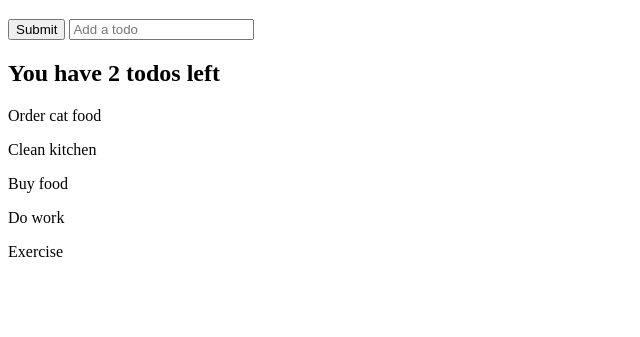
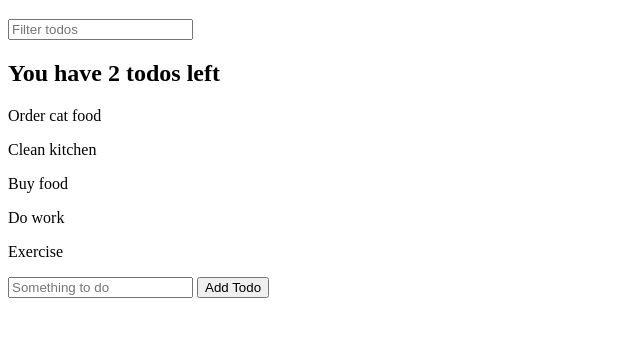
Before and after one commit to PeterBrw/todo-app, a plain HTML site: page index.html in a window 1280 px wide. Shown: the part 61-398 px from the top of the page, without its empty margins (0-640 px from the left). Drawn offline with Linux system fonts and the light colour scheme.

Commit message:
58-working-with-forms

```diff
--- a/index.html
+++ b/index.html
@@ -1,16 +1,15 @@
 <!DOCTYPE html>
-<html lang="en">
-<head>
-  <meta charset="UTF-8">
-  <meta name="viewport" content="width=device-width, initial-scale=1.0">
-  <meta http-equiv="X-UA-Compatible" content="ie=edge">
-  <title></title>
-</head>
-<body>
-  <h1>Todos</h1>
-  <button id="btn">Submit</button>
-  <input type="text" id="add-todo" placeholder="Add a todo">
-  <div id="todos"></div>
-  <script src="todo.js"></script>
-</body>
+
+<html>
+    <head></head>
+    <body>
+        <h1>Todos</h1>
+        <input id="search-text" type="text" placeholder="Filter todos">
+        <div id="todos"></div>
+        <form id="new-todo">
+          <input type="text" placeholder="Something to do" name="text">
+          <button>Add Todo</button>
+        </form>
+        <script src="todo.js"></script>
+    </body>
 </html>
--- a/todo.js
+++ b/todo.js
@@ -19,32 +19,41 @@ const filters = {
   searchText: ''
 }
 
-const renderTodos = function(todos, filters) {
-  const filteredTodos = todos.filter(function(todo) {
-    return todo.text.toLowerCase().includes(filters.searchText.toLowerCase())
+const renderTodos = function (todos, filters) {
+  const filteredTodos = todos.filter(function (todo) {
+      return todo.text.toLowerCase().includes(filters.searchText.toLowerCase())
   })
 
-  const left =  filteredTodos.filter(function(todo) {
+  const incompleteTodos = filteredTodos.filter(function (todo) {
       return !todo.completed
   })
 
   document.querySelector('#todos').innerHTML = ''
 
-  const todosLeft = document.createElement('h2')
-  todosLeft.textContent = `You have ${left.length} todos left`
-  document.querySelector('#todos').appendChild(todosLeft);
+  const summary = document.createElement('h2')
+  summary.textContent = `You have ${incompleteTodos.length} todos left`
+  document.querySelector('#todos').appendChild(summary)
 
-  filteredTodos.forEach(function(todo) {
-    const todoEl = document.createElement('p')
-    todoEl.textContent = todo.text
-    document.querySelector('#todos').appendChild(todoEl)
+  filteredTodos.forEach(function (todo) {
+      const p = document.createElement('p')
+      p.textContent = todo.text
+      document.querySelector('#todos').appendChild(p)
   })
-
 }
 
 renderTodos(todos, filters)
 
-document.querySelector('#add-todo').addEventListener('input', function(e) {
+document.querySelector('#search-text').addEventListener('input', function (e) {
   filters.searchText = e.target.value
   renderTodos(todos, filters)
 })
+
+document.querySelector('#new-todo').addEventListener('submit', function(e) {
+  e.preventDefault()
+  todos.push({
+    text: e.target.elements.text.value,
+    completed: false
+  })
+  renderTodos(todos, filters)
+  e.target.elements.text.value = ''
+})
```
